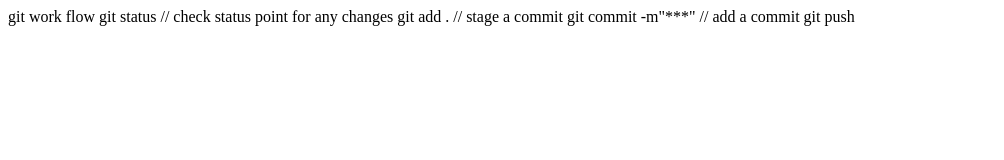
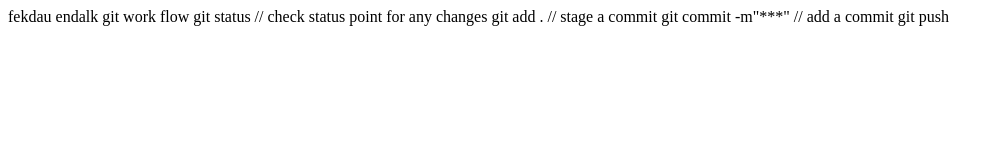
Before and after one commit to Endalk16/gitPractice, a plain HTML site: page Pages/index.html in a window 1280 px wide. Shown: the whole page, without its empty margins (0-1004 px from the left). Drawn offline with Linux system fonts and the light colour scheme.

Commit message:
updated html

```diff
--- a/Pages/index.html
+++ b/Pages/index.html
@@ -8,6 +8,7 @@
 </head>
 
 <body>
+    fekdau endalk
     git work flow
     git status          // check status point for any changes
     git add .           // stage a commit
```
